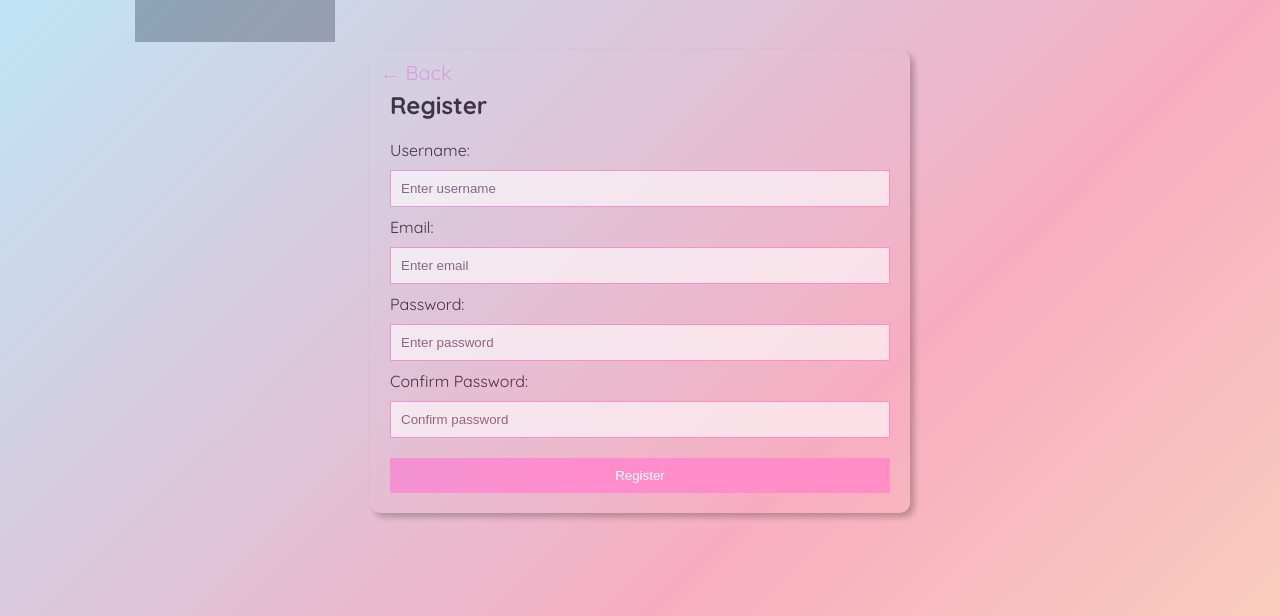
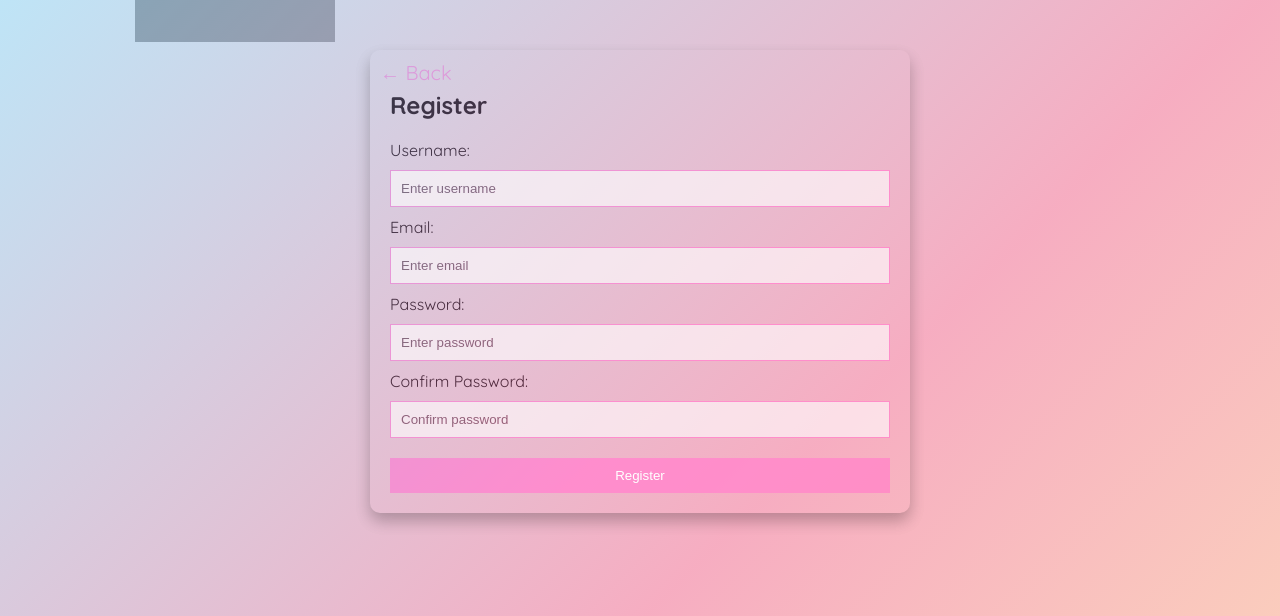
Before and after one commit to Utartizan/opulensProject, a Django app: page /register/ in a window 1280 px wide. Shown: the part 70-686 px from the top of the page. Run offline with Django 5.2, Linux system fonts and the light colour scheme; grey boxes are pictures that could not be loaded.

Commit message:
Update css.css

```diff
--- a/static/css/css.css
+++ b/static/css/css.css
@@ -267,7 +267,7 @@ nav ul li a.sign-in {
     position: relative;
     max-width: 500px;
     margin: 50px auto;
-    box-shadow: 4px 4px 6px rgba(0, 0, 0, 0.25);
+    box-shadow: 0px 8px 16px rgba(0, 0, 0, 0.25);
     border-radius: 10px;
 
 }
```
